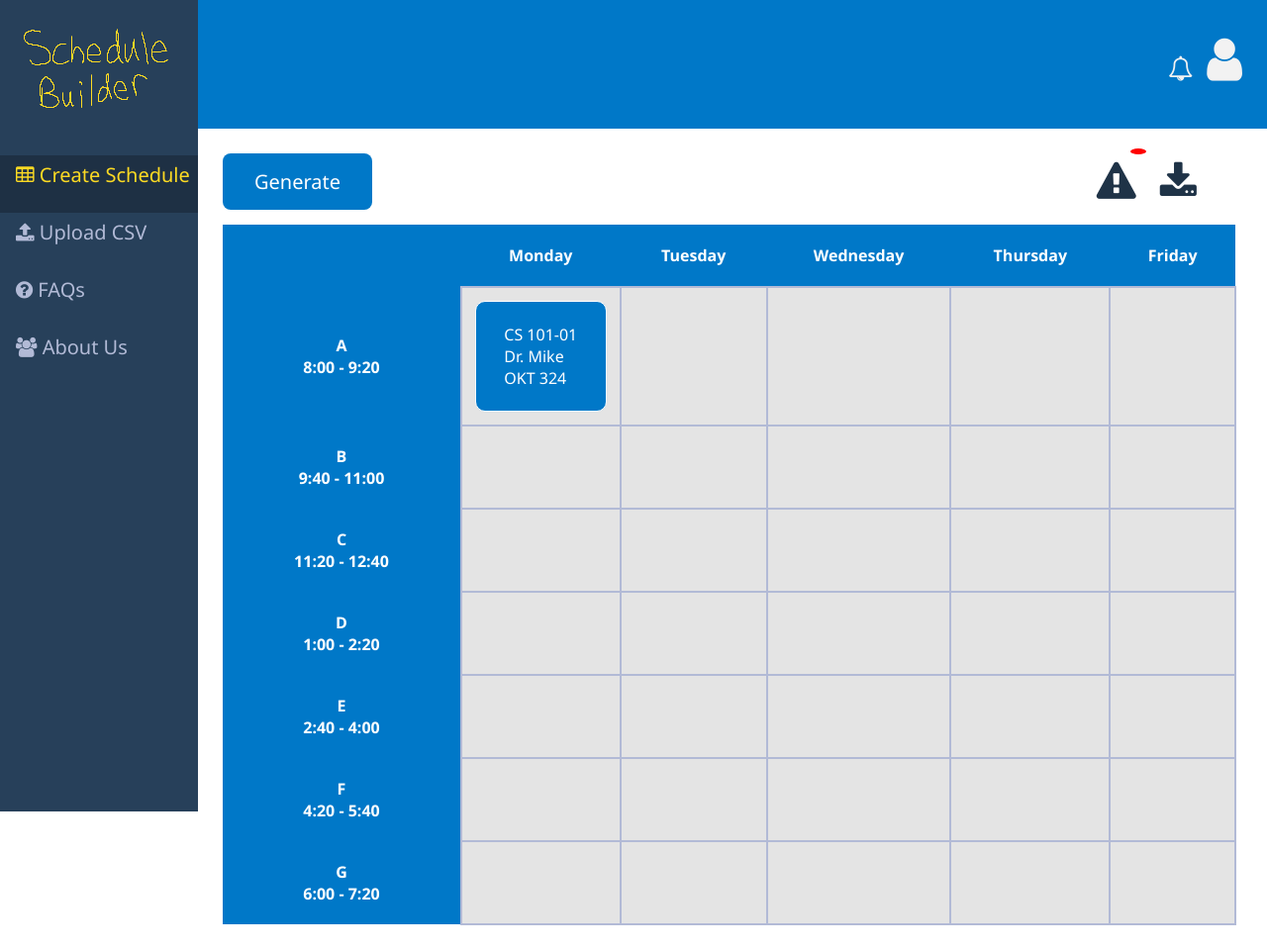
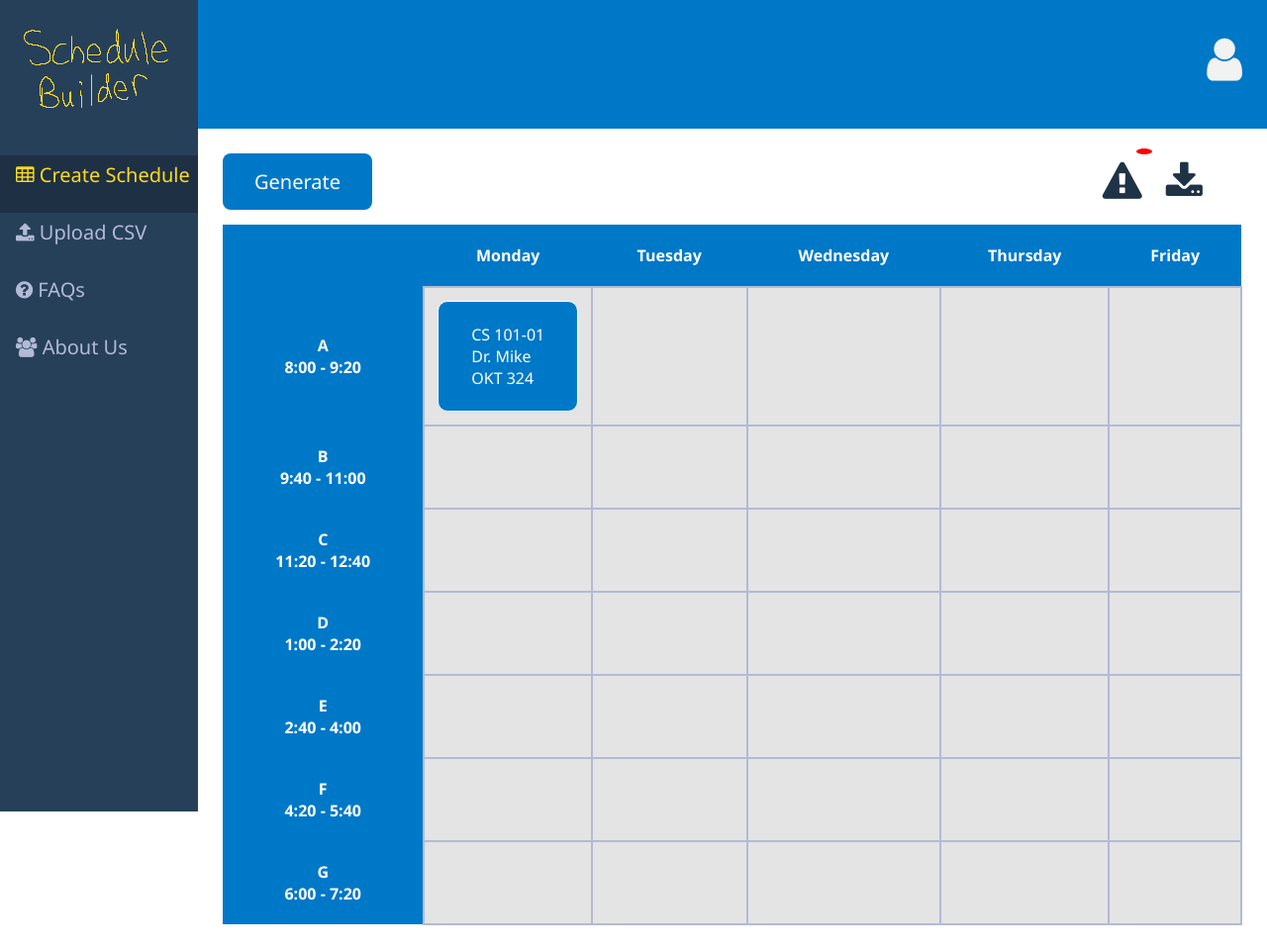
Before and after one commit to allisons212/499Team5, a Flask app: page /generate_schedule in a window 1280 px wide. Shown: the whole page at 99% size. Run offline with Flask 2, Linux system fonts and the light colour scheme; data that the repository does not hold is empty; parts of the project's set-up code (start-up, migrations or seed data) failed here and were passed over; some libraries are stand-ins or nearby versions.

Commit message:
Cleaned up GUI

```diff
--- a/DataOperation.py
+++ b/DataOperation.py
@@ -787,6 +787,7 @@ class DataOperation:
 
         # Update database
         self.updateDB(department_courses, f"/{DatabaseHeaders.COURSES.value}/{user_department}")
+        print("Conflicts:", conflicts_dict)
 
         return conflicts_dict
 
--- a/app.py
+++ b/app.py
@@ -83,7 +83,7 @@ def faq():
 
 @app.route('/generate_schedule')
 def generate_schedule():
-    db.generate_assignments("CS")
+    # db.generate_assignments("CS")
     return render_template('generateSchedule.html')
 
 
@@ -140,7 +140,6 @@ def generate_assignments():
 #     class_id = request.args["class_id"]
 #     return {"class_id": class_id}
 
-# Uncomment when exportCSV is finished
 @app.get('/csv/export')
 def export_csv():
     department = request.args["department"]
--- a/static/css/styles.css
+++ b/static/css/styles.css
@@ -97,7 +97,7 @@ footer {
     padding: 25px;
     margin: 0 auto;
     margin-left: 200px; /* Same as the width of the sidebar */
-    width: 80%;
+
     height: 50%;
 }
 
@@ -344,9 +344,10 @@ visibility: visible;
 
   }
 
+
   .scheduleTime{
-    width:200px;
-    overflow: hidden;
+    max-width:200px;
+    /* overflow: hidden; */
 
   }
   #faqs{
@@ -502,13 +503,12 @@ visibility: visible;
     background-color: #0078c8;
     height: 100px; /* Full-height: remove this if you want "auto" height */
      z-index: 1;
-    margin-left: 192px;
+     /* width: 80%; */
     text-align: end;
     padding-right: 20px;
     padding-top: 30px;
-    /* position:fixed; */
-    /* top:0; */
-    /* width:100%; */
+    margin-left: 200px;
+
 
 }
 
--- a/templates/aboutUs.html
+++ b/templates/aboutUs.html
@@ -11,9 +11,9 @@
 
 <body>
         <div class="topnav">
-            <a href="#html1" style="margin-top: 0px;">
+            <!-- <a href="#html1" style="margin-top: 0px;">
                 <i class="fa fa-bell-o" style="font-size: 25px;"></i>
-            </a>
+            </a> -->
             <div class="account">
                 <a href="{{ url_for('account') }}" class="accountIcon">
                     <i class="fa fa-user" style="font-size: 50px;"></i>
--- a/templates/account.html
+++ b/templates/account.html
@@ -11,9 +11,9 @@
 
 <body>
         <div class="topnav">
-            <a href="#html1" style="margin-top: 0px;">
+            <!-- <a href="#html1" style="margin-top: 0px;">
                 <i class="fa fa-bell-o" style="font-size: 25px;"></i>
-            </a>
+            </a> -->
             <div class="account">
                 <a href="{{ url_for('account') }}" class="accountIcon">
                     <i class="fa fa-user" style="font-size: 50px;"></i>
--- a/templates/faq.html
+++ b/templates/faq.html
@@ -11,9 +11,9 @@
 
     <body>
         <div class="topnav">
-            <a href="#html1" style="margin-top: 0px">
+            <!-- <a href="#html1" style="margin-top: 0px">
                 <i class="fa fa-bell-o" style="font-size: 25px"></i>
-            </a>
+            </a> -->
             <div class="account">
                 <a href="{{ url_for('account') }}" class="accountIcon">
                     <i class="fa fa-user" style="font-size: 50px"></i>
--- a/templates/generateSchedule.html
+++ b/templates/generateSchedule.html
@@ -10,9 +10,9 @@
 
     <body>
         <div class="topnav">
-            <a href="#html1" style="margin-top: 0px">
+            <!-- <a href="#html1" style="margin-top: 0px">
                 <i class="fa fa-bell-o" style="font-size: 25px"></i>
-            </a>
+            </a> -->
             <div class="account">
                 <a href="{{ url_for('account') }}" class="accountIcon">
                     <i class="fa fa-user" style="font-size: 50px"></i>
--- a/templates/settings.html
+++ b/templates/settings.html
@@ -11,9 +11,9 @@
 
 <body>
         <div class="topnav">
-            <a href="#html1" style="margin-top: 0px;">
+            <!-- <a href="#html1" style="margin-top: 0px;">
                 <i class="fa fa-bell-o" style="font-size: 25px;"></i>
-            </a>
+            </a> -->
             <div class="account">
                 <a href="{{ url_for('account') }}" class="accountIcon">
                     <i class="fa fa-user" style="font-size: 50px;"></i>
--- a/templates/uploadCSV.html
+++ b/templates/uploadCSV.html
@@ -11,9 +11,9 @@
 
 <body>
         <div class="topnav">
-            <a href="#html1" style="margin-top: 0px;">
+            <!-- <a href="#html1" style="margin-top: 0px;">
                 <i class="fa fa-bell-o" style="font-size: 25px;"></i>
-            </a>
+            </a> -->
             <div class="account">
                 <a href="{{ url_for('account') }}" class="accountIcon">
                     <i class="fa fa-user" style="font-size: 50px;"></i>
```
